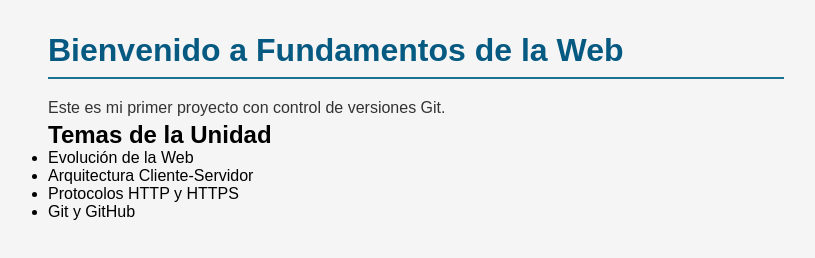
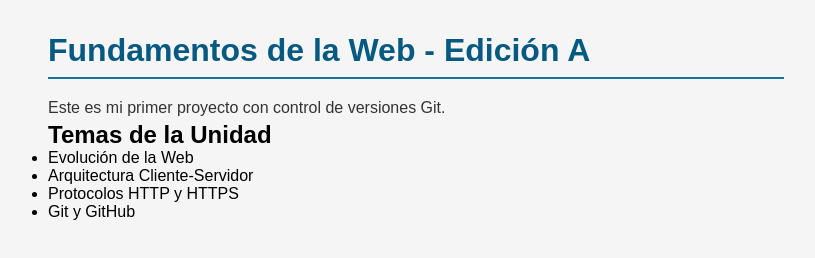
Before and after one commit to KeiverJ/fundamentos-web, a plain HTML site: page index.html in a window 1280 px wide. Shown: the whole page, without its empty margins (224-1039 px from the left). Drawn offline with Linux system fonts and the light colour scheme.

Commit message:
mod: cambiar título (versión A)

```diff
--- a/index.html
+++ b/index.html
@@ -7,7 +7,7 @@
     <link rel="stylesheet" href="styles.css" />
   </head>
   <body>
-    <h1>Bienvenido a Fundamentos de la Web</h1>
+    <h1>Fundamentos de la Web - Edición A</h1>
     <p>Este es mi primer proyecto con control de versiones Git.</p>
     <h2>Temas de la Unidad</h2>
     <ul>
```
